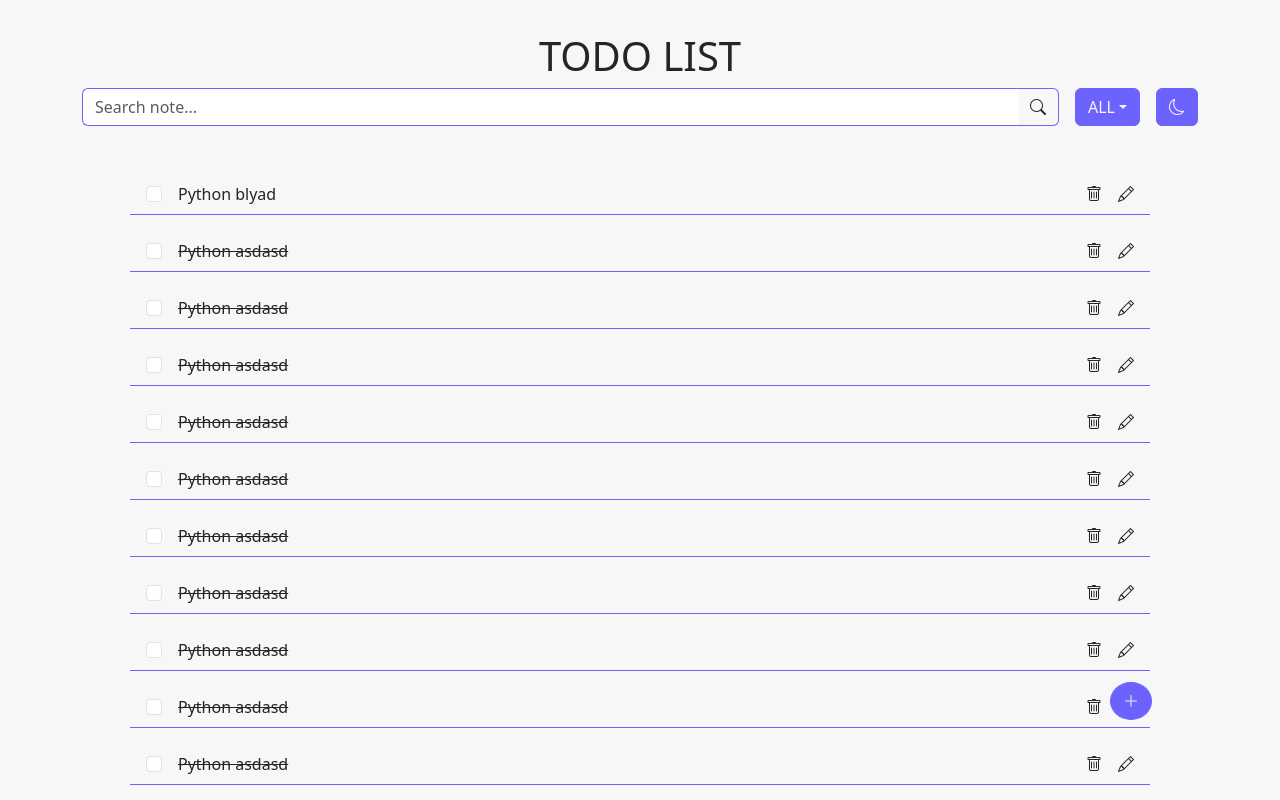
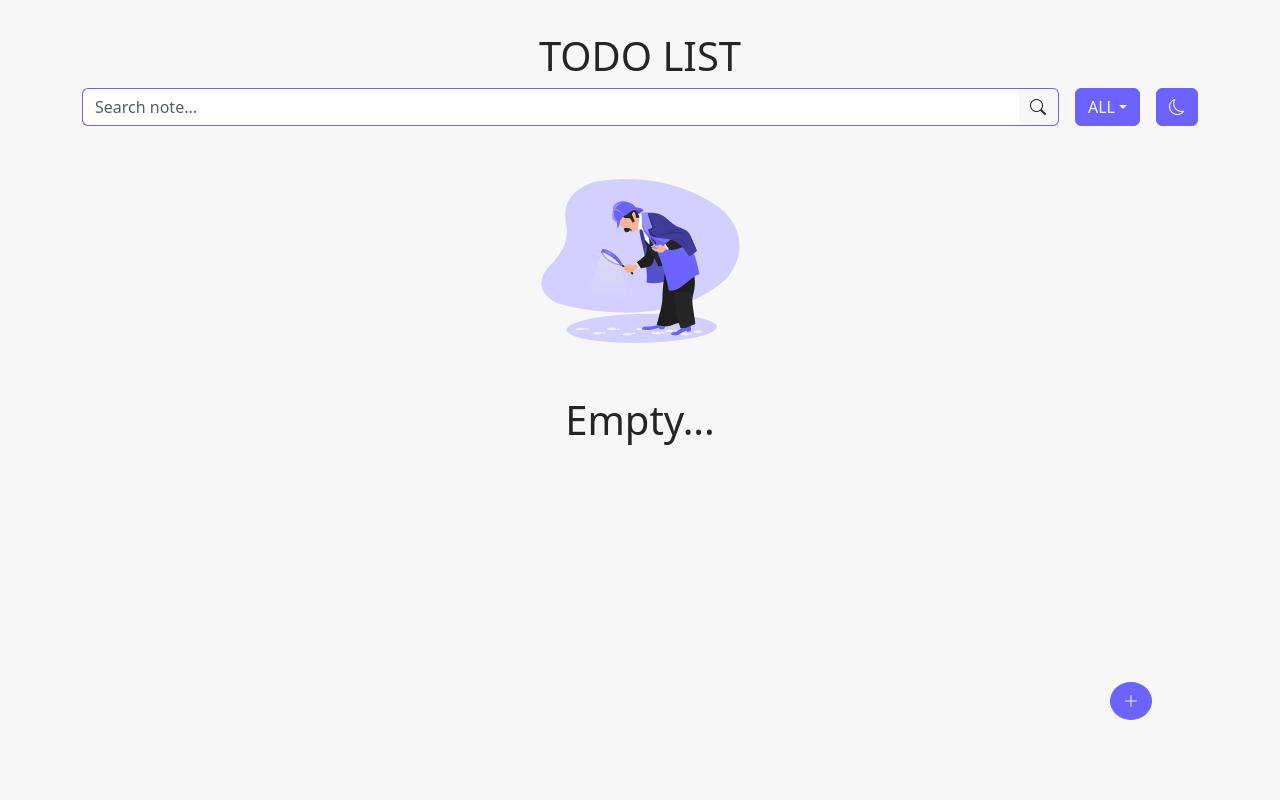
Before and after one commit to StanMathers/react-todo-quiz, a React (Vite) app: page / in a window 1280 px wide. Shown: the top 800 px of the page. Built offline with nearby package versions, Linux system fonts and the light colour scheme.

Commit message:
Added Detective

```diff
--- a/src/App.jsx
+++ b/src/App.jsx
@@ -15,22 +15,7 @@ function App() {
 	const [isDark, setIsDark] = useState(false);
 	// Data:  todolist = { id: 1, title: "Learn React", isCompleted: false }
 	const [todolist, setTodoList] = useState([
-		{ id: 1, title: "Python blyad", isCompleted: false },
-		{ id: 2, title: "Python asdasd", isCompleted: true },
-		{ id: 3, title: "Python asdasd", isCompleted: true },
-		{ id: 4, title: "Python asdasd", isCompleted: true },
-		{ id: 5, title: "Python asdasd", isCompleted: true },
-		{ id: 6, title: "Python asdasd", isCompleted: true },
-		{ id: 6, title: "Python asdasd", isCompleted: true },
-		{ id: 6, title: "Python asdasd", isCompleted: true },
-		{ id: 6, title: "Python asdasd", isCompleted: true },
-		{ id: 6, title: "Python asdasd", isCompleted: true },
-		{ id: 6, title: "Python asdasd", isCompleted: true },
-		{ id: 6, title: "Python asdasd", isCompleted: true },
-		{ id: 6, title: "Python asdasd", isCompleted: true },
-		{ id: 6, title: "Python asdasd", isCompleted: true },
-		{ id: 6, title: "Python asdasd", isCompleted: true },
-		{ id: 6, title: "Python asdasd", isCompleted: true },
+
 	]);
 
 	const handleOnChangeTheme = () => {
--- /dev/null
+++ b/src/components/Detective.jsx
@@ -0,0 +1,17 @@
+import React from "react";
+import detective from "../assets/detective.png";
+
+const Detective = () => {
+	return (
+		<div className="row gap-5 justify-content-center align-items-center text-center">
+			<div>
+				<img src={detective} alt="detective" className="img-fluid" />
+			</div>
+			<div>
+				<h1 className="black-primary">Empty...</h1>
+			</div>
+		</div>
+	);
+};
+
+export default Detective;
--- a/src/components/TodoList.jsx
+++ b/src/components/TodoList.jsx
@@ -1,6 +1,11 @@
 import React from "react";
+import Detective from "./Detective";
 
 const TodoList = ({ todoList }) => {
+	if (todoList.length === 0) {
+		return <Detective />;
+	}
+
 	return (
 		<ul className="list-group">
 			{todoList.map((todo) => (
```
Also changed, not shown: src/assets/detective.png (added).
